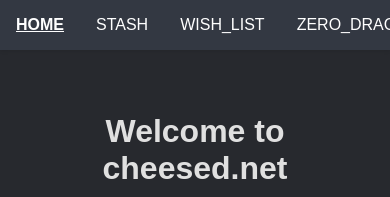
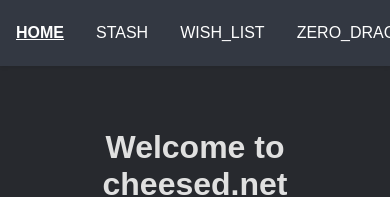
Before and after one commit to hiddenyak/cheesed, a Vue app: page / in a window 390 px wide. Shown: the top 197 px of the page. Built offline with nearby package versions, Linux system fonts and the light colour scheme; what ag-grid-community would draw is missing.

Commit message:
responsive config

```diff
--- a/src/components/Header.vue
+++ b/src/components/Header.vue
@@ -16,11 +16,15 @@
 	margin-bottom: 10px;
 	position: sticky;
 	z-index: 1000;
-	box-shadow: 0 1px 4px rgba(0, 0, 0, 0.1); /* optional */
+	box-shadow: 0 1px 4px rgba(0, 0, 0, 0.1);
+	overflow-x: auto; /* allows scrolling */
+	white-space: nowrap; /* keeps links in one line */
+	-webkit-overflow-scrolling: touch; /* smooth scrolling on iOS */
 }
 a {
 	color: white;
 	text-decoration: none;
+	padding: 0.5rem 0;
 }
 .router-link-active {
 	font-weight: bold;
```
